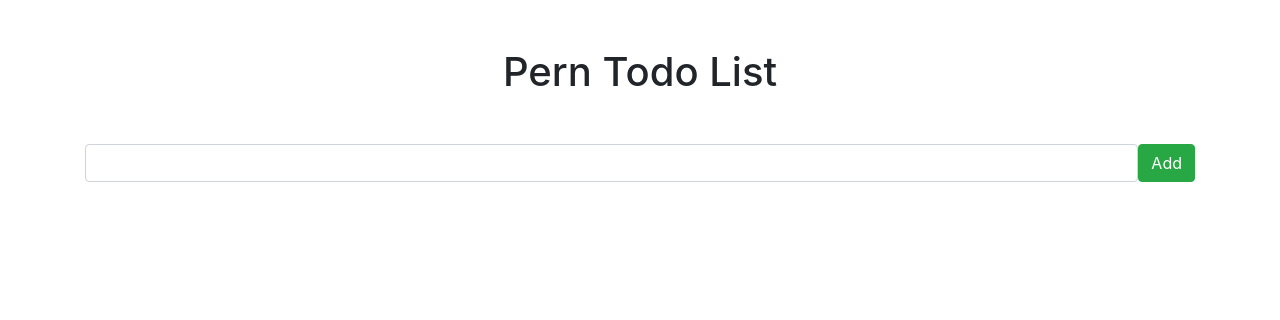
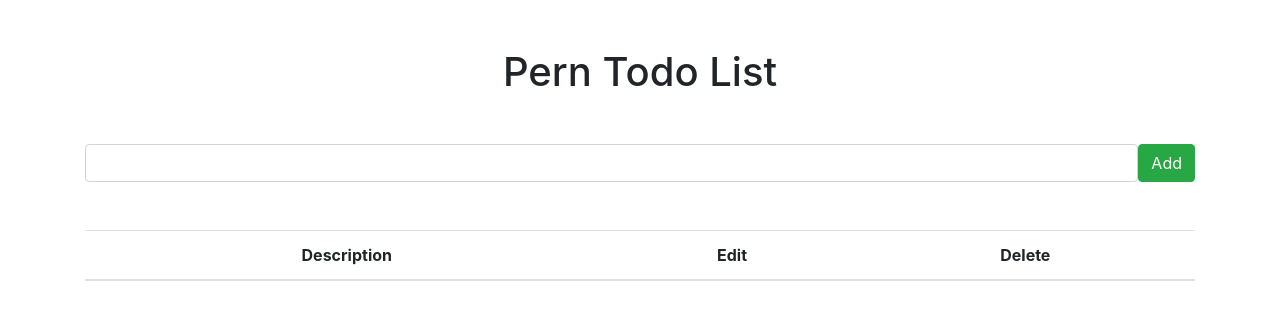
Before and after one commit to alam3131/PERN_Stack_Todo_List, a React (Create React App) app in the folder client/: page / in a window 1280 px wide. Shown: the top 320 px of the page. Built offline with nearby package versions, Linux system fonts and the light colour scheme; no server answers.

Commit message:
Building the list todo component

```diff
--- a/client/src/App.js
+++ b/client/src/App.js
@@ -4,12 +4,14 @@
 // components
 
 import InputTodo from "./components/InputTodo";
+import ListTodos from "./components/ListTodos";
 
 function App() {
   return (
     <Fragment>
       <div className="container">
         <InputTodo />
+        <ListTodos />
       </div>
     </Fragment>
   );
--- a/client/src/components/InputTodo.js
+++ b/client/src/components/InputTodo.js
@@ -13,7 +13,7 @@
         body: JSON.stringify(body),
       });
 
-      console.log(response);
+      window.location = "/"; // Refresh and show changes when response is sent
     } catch (err) {
       console.error(err.message);
     }
--- a/client/src/components/ListTodos.js
+++ b/client/src/components/ListTodos.js
@@ -0,0 +1,43 @@
+import React, { Fragment, useEffect, useState } from "react";
+
+const ListTodos = () => {
+  const [todos, setTodos] = useState([]);
+
+  const getTodos = async () => {
+    try {
+      const response = await fetch("http://localhost:8000/todos");
+      const jsonData = await response.json();
+
+      setTodos(jsonData);
+    } catch (err) {
+      console.error(err.message);
+    }
+  };
+
+  useEffect(() => {
+    getTodos();
+  }, []);
+
+  return (
+    <Fragment>
+      <table class="table mt-5 text-center">
+        <thead>
+          <tr>
+            <th>Description</th>
+            <th>Edit</th>
+            <th>Delete</th>
+          </tr>
+        </thead>
+        <tbody>
+          {/*           <tr>
+            <td>John</td>
+            <td>Doe</td>
+            <td>john@example.com</td>
+          </tr> */}
+        </tbody>
+      </table>
+    </Fragment>
+  );
+};
+
+export default ListTodos;
```
